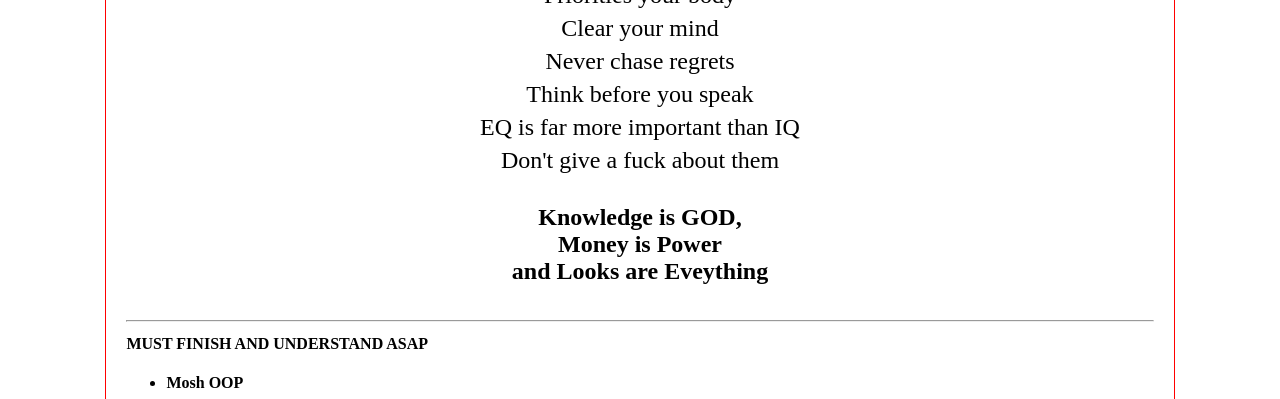
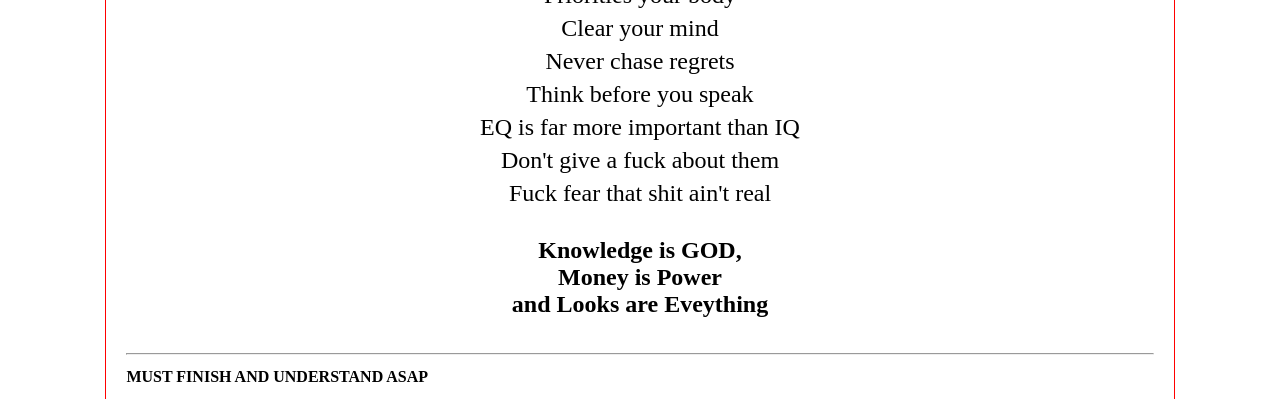
Before and after one commit to johnLitoBardinas/mywebsite, a website: page dist/mustdone.html in a window 1280 px wide. Shown: the part 334-733 px from the top of the page. Drawn offline with Linux system fonts and the light colour scheme.

Commit message:
added vernt rule 7

```diff
--- a/dist/mustdone.html
+++ b/dist/mustdone.html
@@ -19,6 +19,7 @@
                 <li>Think before you speak</li>
                 <li>EQ is far more important than IQ</li>
                 <li>Don't give a fuck about them</li>
+                <li>Fuck fear that shit ain't real</li>
                 <li>
                     <blockquote>
                         <b>Knowledge<b> is <b>GOD</b>,<br/> <b>Money</b> is <b>Power</b> <br/> and <b>Looks</b> are <b>Eveything</b>
```
